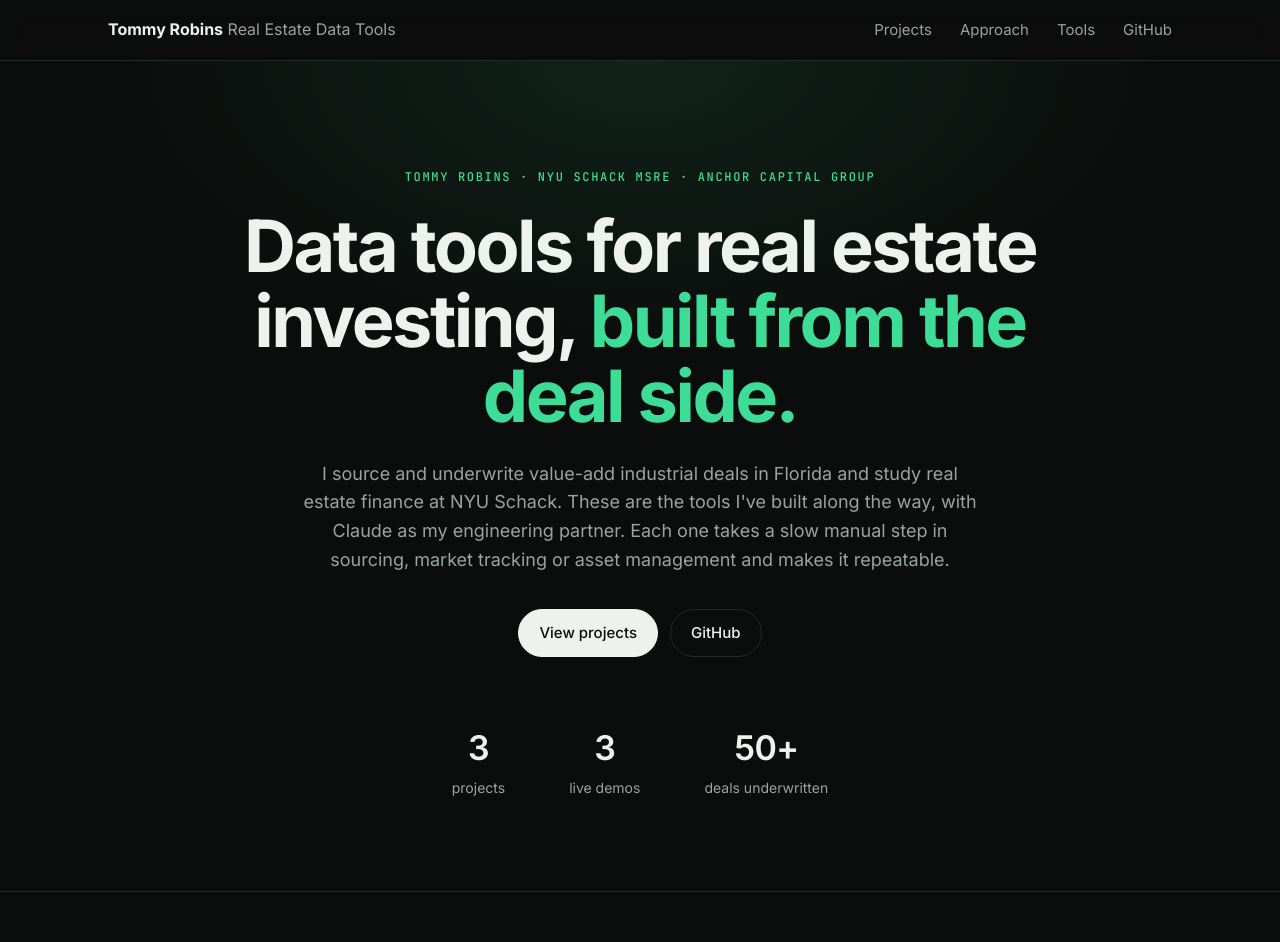
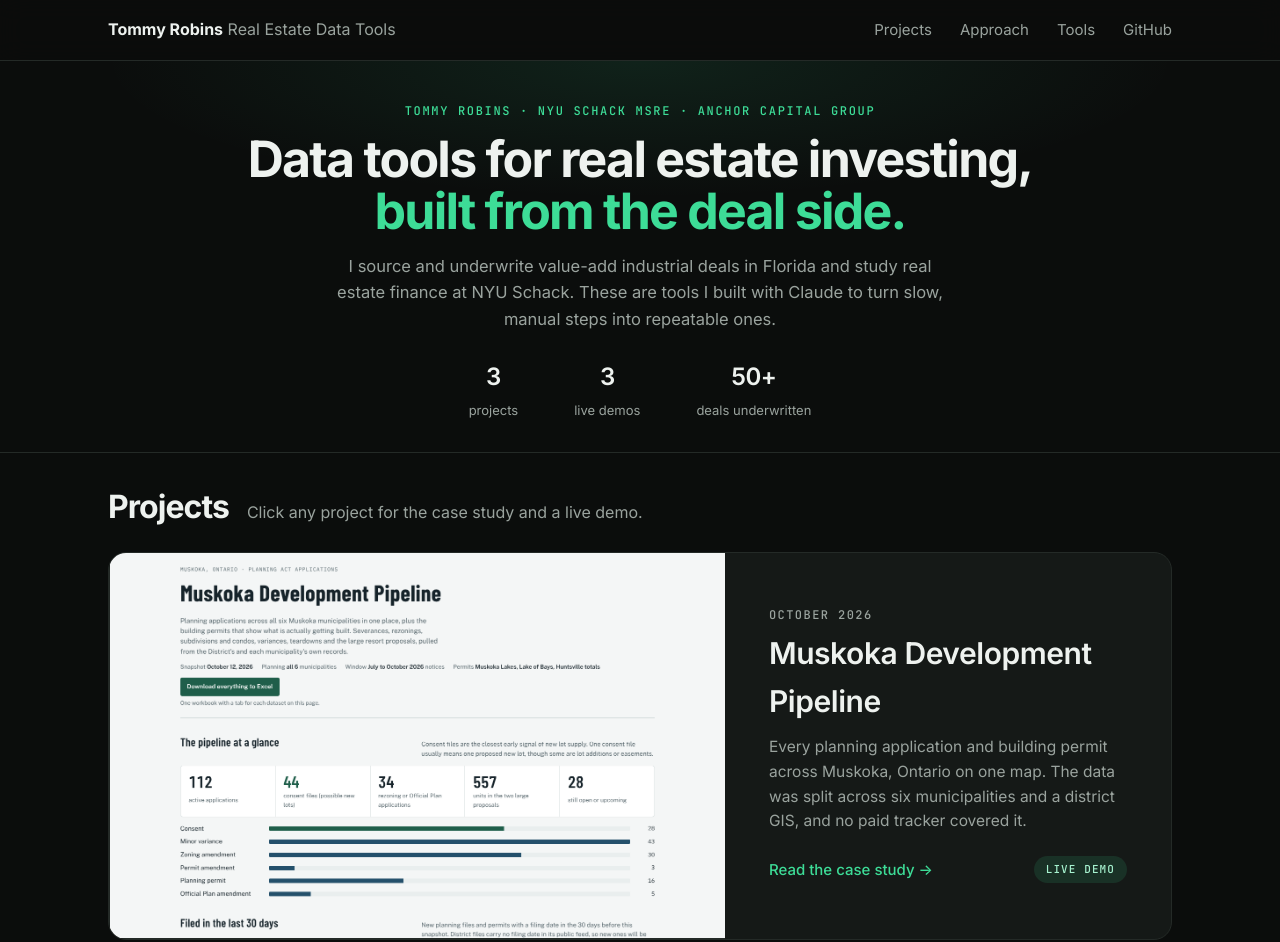
Before and after one commit to tommyrobins91/tommyrobins91.github.io, a plain HTML site: page index.html in a window 1280 px wide. Shown: the top 942 px of the page. Drawn offline with Linux system fonts and the light colour scheme.

Commit message:
Compact the intro so the first project shows without scrolling
Co-Authored-By: Claude Opus 5.5 <noreply@anthropic.com>
Claude-Session: https://claude.ai/code/session_019gASsCQ9RL8MLRUm3D1t2u

```diff
--- a/index.html
+++ b/index.html
@@ -14,12 +14,11 @@
 <section class="hero"><div class="wrap">
 <div class="eyebrow">Tommy Robins · NYU Schack MSRE · Anchor Capital Group</div>
 <h1>Data tools for real estate investing, <em>built from the deal side.</em></h1>
-<p class="lede">I source and underwrite value-add industrial deals in Florida and study real estate finance at NYU Schack. These are the tools I've built along the way, with Claude as my engineering partner. Each one takes a slow manual step in sourcing, market tracking or asset management and makes it repeatable.</p>
-<div class="btns"><a class="btn solid" href="#projects">View projects</a><a class="btn" href="https://github.com/tommyrobins91" target="_blank" rel="noopener">GitHub</a></div>
+<p class="lede">I source and underwrite value-add industrial deals in Florida and study real estate finance at NYU Schack. These are tools I built with Claude to turn slow, manual steps into repeatable ones.</p>
 <div class="stats"><div><b>3</b><span>projects</span></div><div><b>3</b><span>live demos</span></div><div><b>50+</b><span>deals underwritten</span></div></div>
 </div></section>
 <section id="projects" class="sec"><div class="wrap">
-<h2>Projects</h2><p class="sub2">Each one opens to a case study: the problem, how it works and what it found, with a live demo.</p>
+<div class="phead2"><h2>Projects</h2><p class="sub2">Click any project for the case study and a live demo.</p></div>
 <div class="cat" id="tools"><a class="card feature" href="projects/muskoka.html"><div class="shot"><img src="img/muskoka.png" alt="Muskoka Development Pipeline screenshot" loading="lazy"></div><div class="txt"><div class="date">October 2026</div>
 <h3>Muskoka Development Pipeline</h3><p>Every planning application and building permit across Muskoka, Ontario on one map. The data was split across six municipalities and a district GIS, and no paid tracker covered it.</p><div class="row"><span class="cs">Read the case study →</span><span class="pill">Live demo</span></div></div></a><div class="grid"><a class="card" href="projects/multifamily.html"><div class="shot"><img src="img/multifamily.png" alt="Multifamily rent roll monitor screenshot" loading="lazy"></div><div class="txt"><div class="date">October 2026</div>
 <h3>Multifamily rent roll monitor</h3><p>Occupancy, loss-to-lease, unit mix and lease rollover across a 5-property, 240-unit portfolio, filterable by property. It found 68% of leases expiring within 12 months.</p><div class="row"><span class="cs">Read the case study →</span><span class="pill">Live demo</span></div></div></a><a class="card" href="projects/distress-monitor.html"><div class="shot"><img src="img/distress-monitor.png" alt="Florida industrial distress monitor screenshot" loading="lazy"></div><div class="txt"><div class="date">November 2026</div>
--- a/style.css
+++ b/style.css
@@ -115,3 +115,21 @@ a.card:hover .cs{text-decoration:underline}
 .heroimg .shot{transition:border-color .2s}
 .heroimg:hover .shot{border-color:var(--acc)}
 .snote{font-size:13.5px;color:var(--mut)}
+/* Compact intro so the first project shows on the first screen of a laptop */
+.hero{padding:44px 0 30px}
+.hero h1{font-size:clamp(32px,4vw,50px);max-width:820px}
+.eyebrow{margin-bottom:16px}
+.lede{font-size:16.5px;margin-top:16px;max-width:620px}
+.btns{margin-top:20px}
+.btn{padding:9px 18px}
+.stats{margin-top:26px;gap:56px}
+.stats b{font-size:24px}
+.stats span{font-size:13px}
+#projects{padding-top:36px}
+#projects h2{font-size:32px}
+#projects .sub2{margin:6px 0 20px;font-size:16px}
+@media(max-width:860px){.hero{padding:32px 0 26px}#projects{padding-top:32px}}
+.phead2{display:flex;align-items:baseline;gap:18px;flex-wrap:wrap;margin-bottom:20px}
+.phead2 .sub2{margin:0!important}
+#projects{padding-top:28px}
+.phead2+.cat{padding-top:0}
```
Also changed, not shown: 1 other file.
